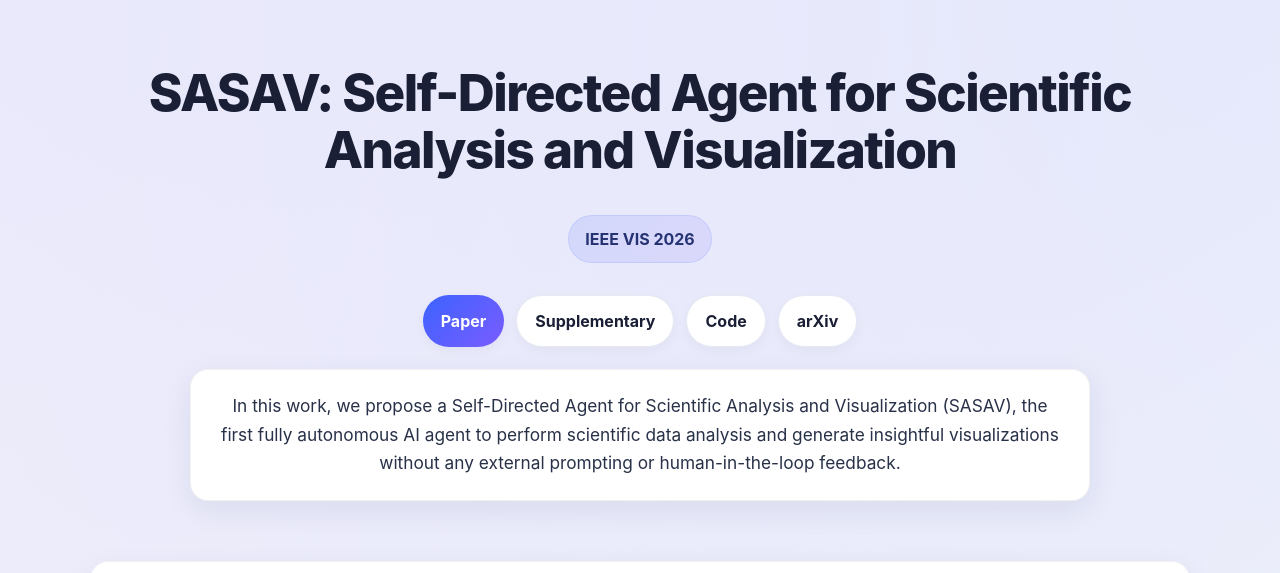
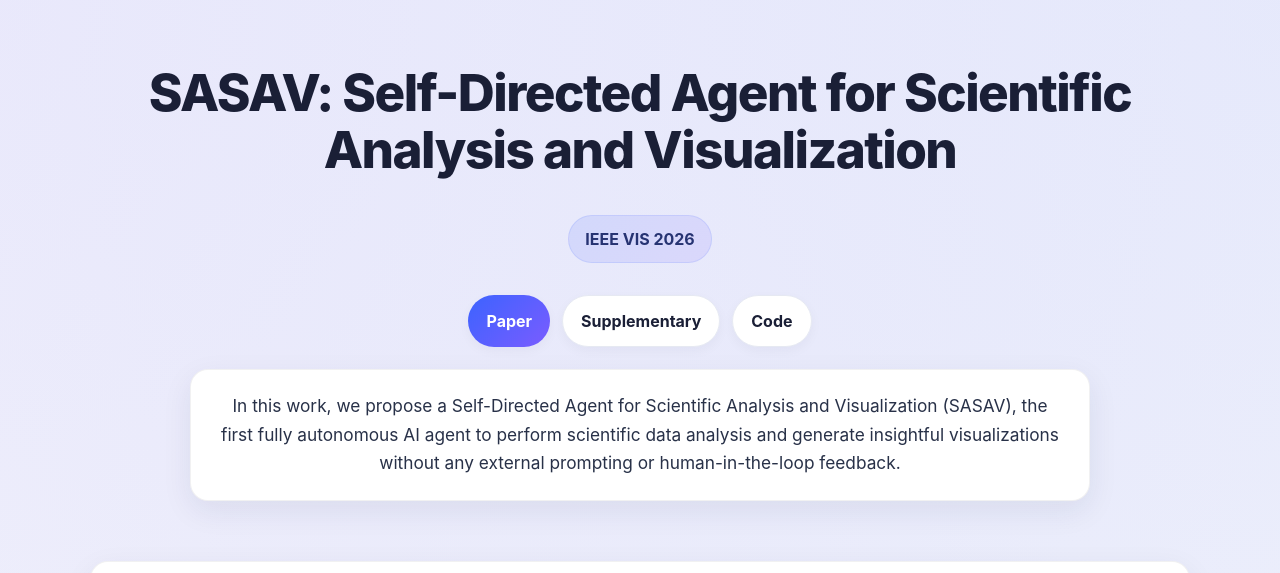
Before and after one commit to selfdirectedscivisagent/selfdirectedscivisagent.github.io, a plain HTML site: page index.html in a window 1280 px wide. Shown: the top 573 px of the page. Drawn offline with Linux system fonts and the light colour scheme.

Commit message:
upate index

```diff
--- a/index.html
+++ b/index.html
@@ -286,7 +286,7 @@
       <a class="btn primary" href="#">Paper</a>
       <a class="btn" href="#">Supplementary</a>
       <a class="btn" href="#">Code</a>
-      <a class="btn" href="#">arXiv</a>
+      <!-- <a class="btn" href="#">arXiv</a> -->
     </div>
     <div class="lead panel">
       In this work, we propose a Self-Directed Agent for Scientific Analysis and Visualization (SASAV), the first fully autonomous AI agent to perform scientific data analysis and generate insightful visualizations without any external prompting or human-in-the-loop feedback.
```
Also changed, not shown: 1 other file.
